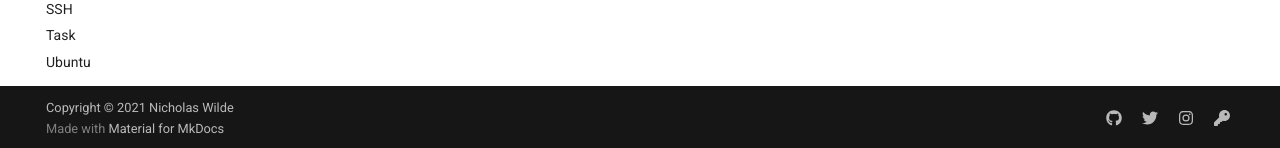
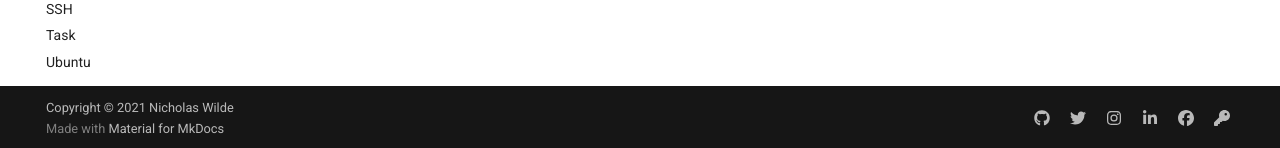
Before and after one commit to nicholaswilde/notes, an MkDocs documentation site: the page built from docs/index.md, in a window 1280 px wide. Shown: the part 749-897 px from the top of the page. Built offline with MkDocs 1.6.1 and Material for MkDocs 9.7.7, drawn with Linux system fonts in a browser that asks for light colours; comment, search, counter and statistics services are not loaded.

Commit message:
Added linkedin and facebook social icons
Signed-off-by: Nicholas Wilde <ncwilde43@gmail.com>

```diff
--- a/mkdocs.yml
+++ b/mkdocs.yml
@@ -48,8 +48,13 @@ extra:
       link: https://twitter.com/nicholascwilde
     - icon: fontawesome/brands/instagram
       link: https://www.instagram.com/wildewoodworking/
+    - icon: fontawesome/brands/linkedin-in
+      link: https://www.linkedin.com/in/nicholaswilde
+    - icon: fontawesome/brands/facebook
+      link: https://www.facebook.com/nicholas.wilde/
     - icon: fontawesome/solid/key
       link: https://github.com/nicholaswilde.gpg
+
 
 theme:
   name: material
```
